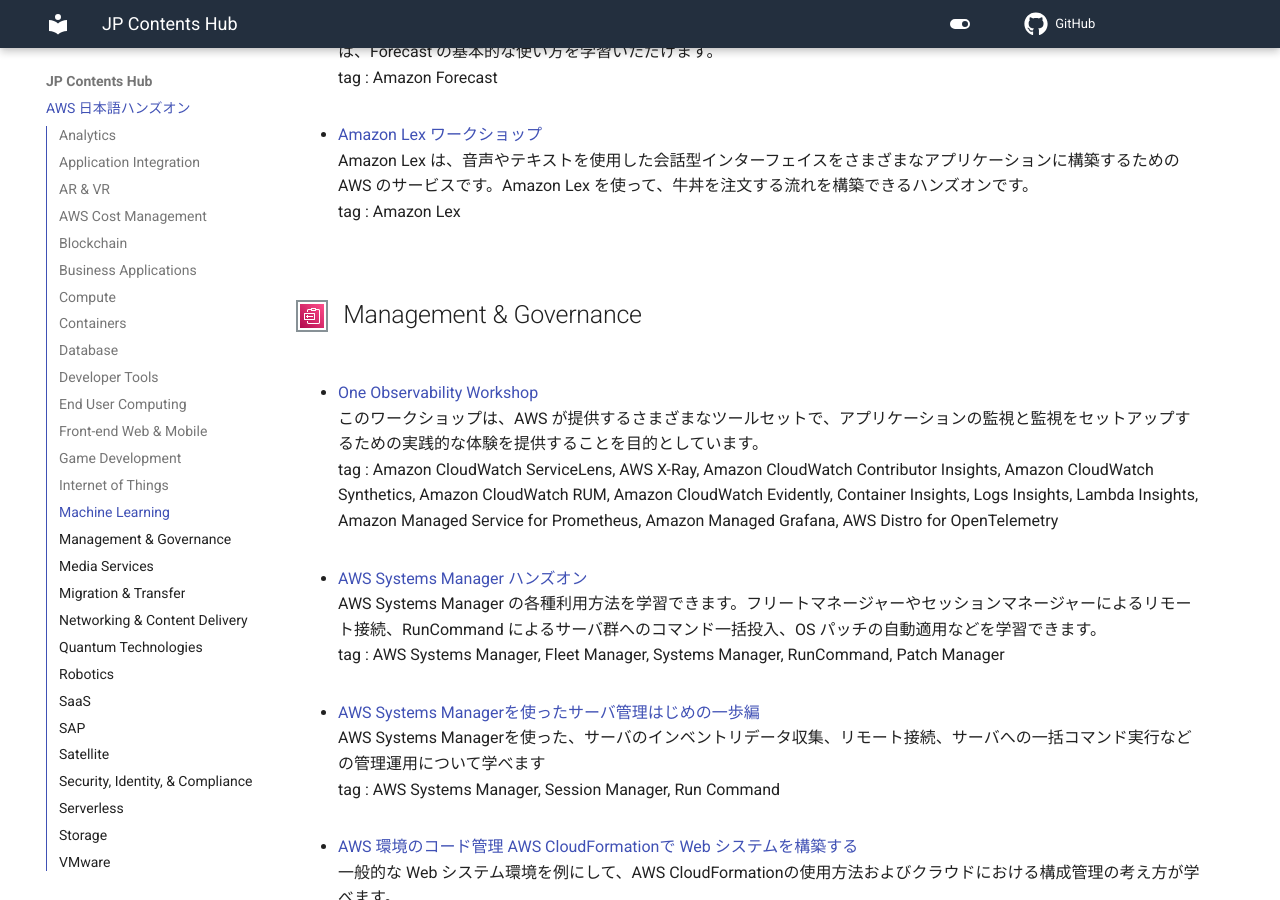
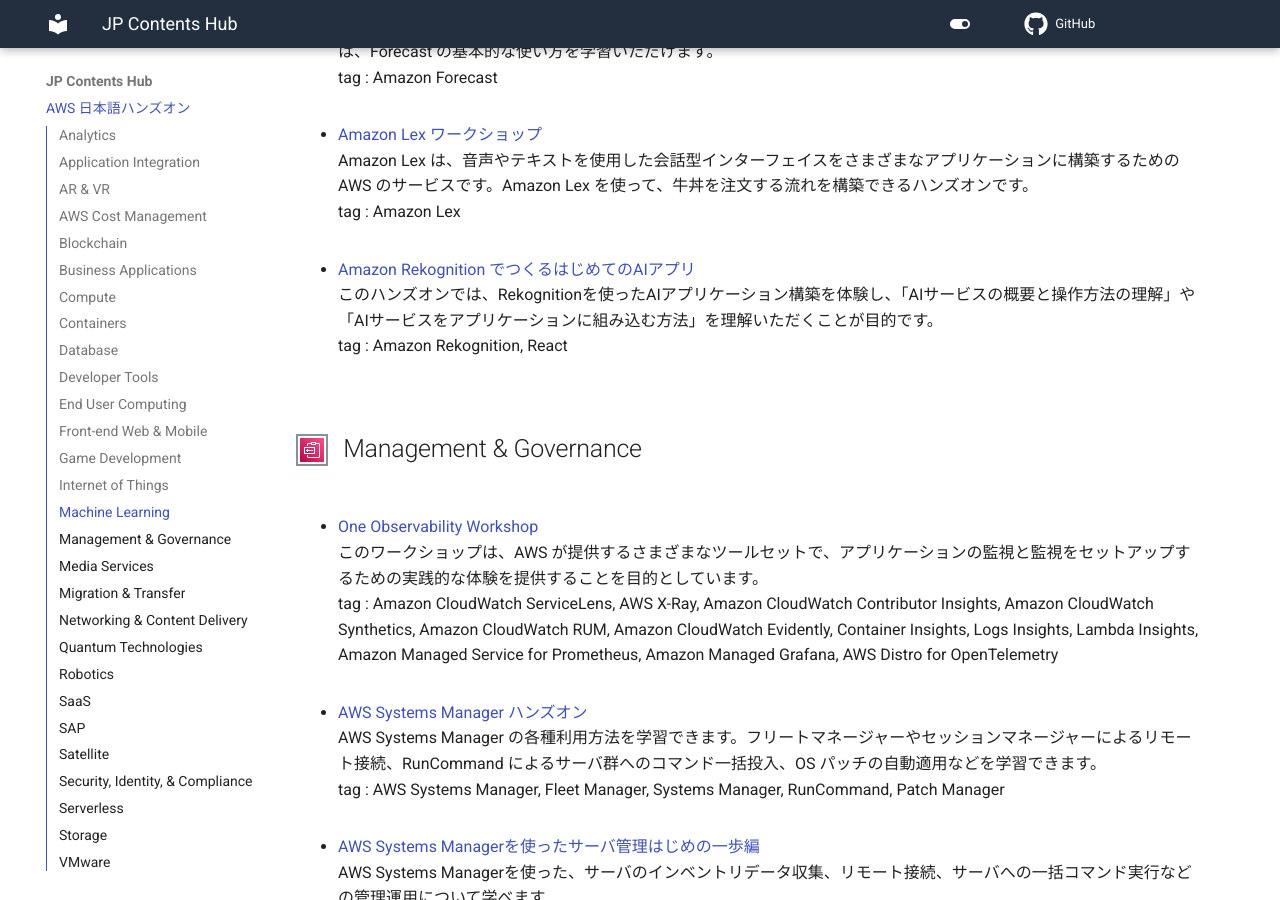
Before and after one commit to aws-samples/jp-contents-hub, an MkDocs documentation site: the page built from content/index.md, in a window 1280 px wide and 900 px high, scrolled down 18192 px. Built offline with MkDocs 1.6.1 and Material for MkDocs 9.7.7, drawn with Linux system fonts in a browser that asks for light colours; comment, search, counter and statistics services are not loaded.

Commit message:
add: 新規ハンズオンコンテンツ追加

```diff
--- a/content/index.md
+++ b/content/index.md
@@ -469,6 +469,10 @@
 Amazon Lex は、音声やテキストを使用した会話型インターフェイスをさまざまなアプリケーションに構築するための AWS のサービスです。Amazon Lex を使って、牛丼を注文する流れを構築できるハンズオンです。
 tag : Amazon Lex
 
+- <a href="https://catalog.us-east-1.prod.workshops.aws/workshops/e2de5159-40ed-4a92-a039-487789960f11/ja-JP" target="_blank" onclick="sendClickCount()" onauxclick="sendClickCount()">Amazon Rekognition でつくるはじめてのAIアプリ</a>
+このハンズオンでは、Rekognitionを使ったAIアプリケーション構築を体験し、「AIサービスの概要と操作方法の理解」や「AIサービスをアプリケーションに組み込む方法」を理解いただくことが目的です。
+tag : Amazon Rekognition, React
+
 ## ![image]([img/Arch-Category_Management-Governance_16.png]()) Management & Governance
 - <a href="https://catalog.workshops.aws/observability/ja-JP" target="_blank" onclick="sendClickCount()" onauxclick="sendClickCount()">One Observability Workshop</a>
 このワークショップは、AWS が提供するさまざまなツールセットで、アプリケーションの監視と監視をセットアップするための実践的な体験を提供することを目的としています。
```
